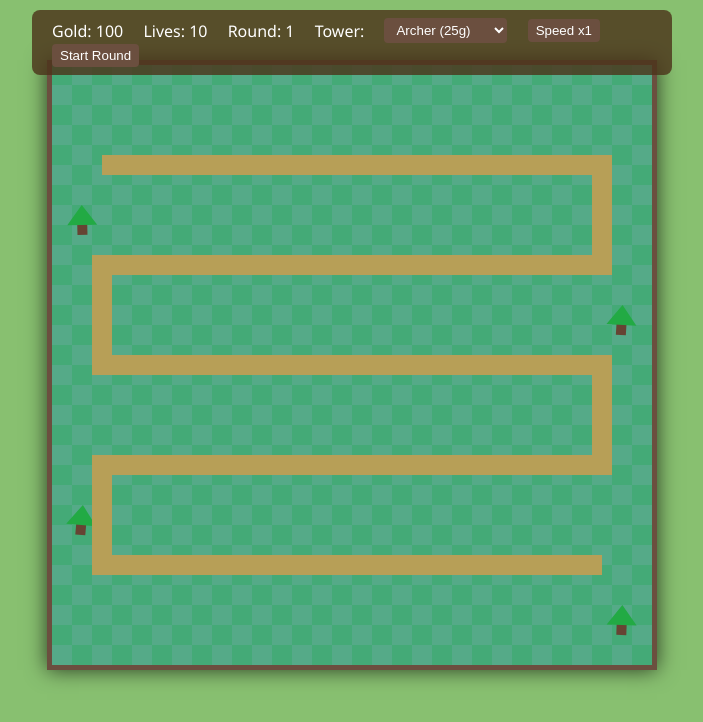
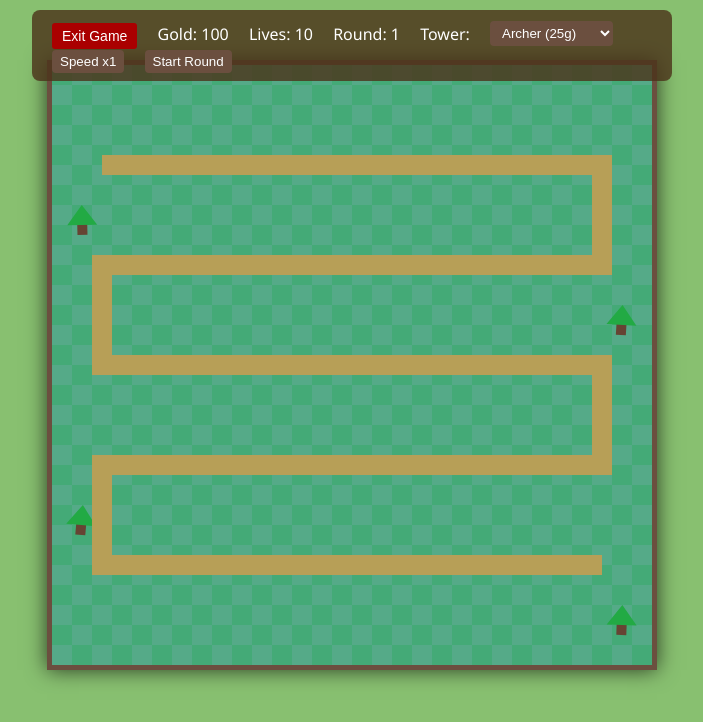
Before and after one commit to johngruys/Singularity, a plain HTML site: page games/TowerDefense.html in a window 1280 px wide. Shown: the whole page, without its empty margins (288-991 px from the left). Drawn offline with Linux system fonts and the light colour scheme.

Commit message:
Tower defense exit button added

```diff
--- a/games/TowerDefense.html
+++ b/games/TowerDefense.html
@@ -10,10 +10,27 @@
         #ui span, #ui label, #ui select, #ui button { margin: 0 8px; vertical-align: middle; color: #fff; }
         #ui select, #ui button { background: #6b4f3f; border: none; padding: 4px 8px; border-radius: 4px; }
         #ui button:hover, #ui select:hover { background: #8b6a4d; cursor: pointer; }
+        /* New Exit Button styling */
+        #ui button#exitButton {
+          margin-top: 5px;
+          padding: 5px 10px;
+          font-size: 14px;
+          background: #a00;
+          border: none;
+          border-radius: 3px;
+          color: #fff;
+          cursor: pointer;
+          transition: background 0.2s;
+        }
+
+        #ui button#exitButton:hover {
+          background: #b00;
+        }
     </style>
 </head>
 <body>
 <div id="ui">
+    <button id="exitButton" onclick="window.location.href='../index.html'">Exit Game</button>
     <span id="money">Gold: 100</span>
     <span id="lives">Lives: 10</span>
     <span id="round">Round: 1</span>
@@ -26,6 +43,7 @@
     </select>
     <button id="speedBtn">Speed x1</button>
     <button id="startBtn">Start Round</button>
+
 </div>
 <canvas id="gameCanvas" width="600" height="600"></canvas>
 <script>
```
